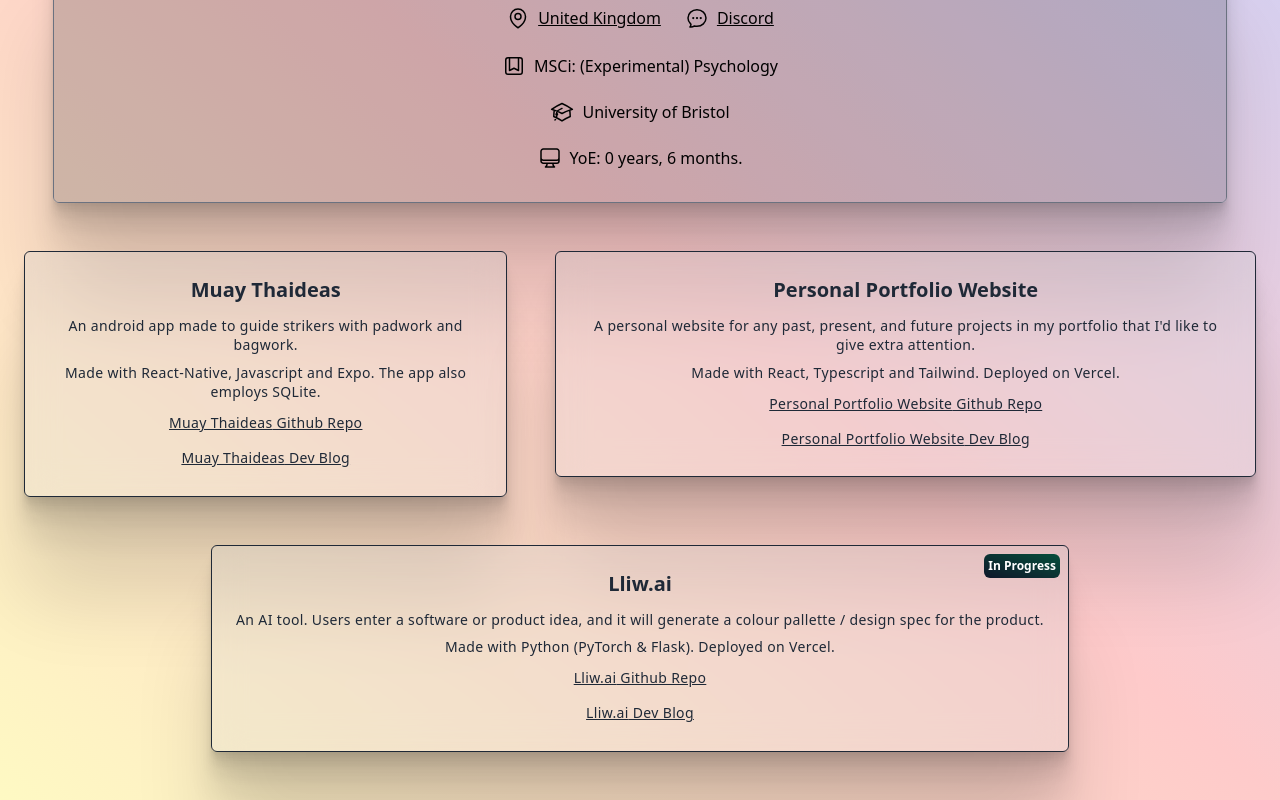
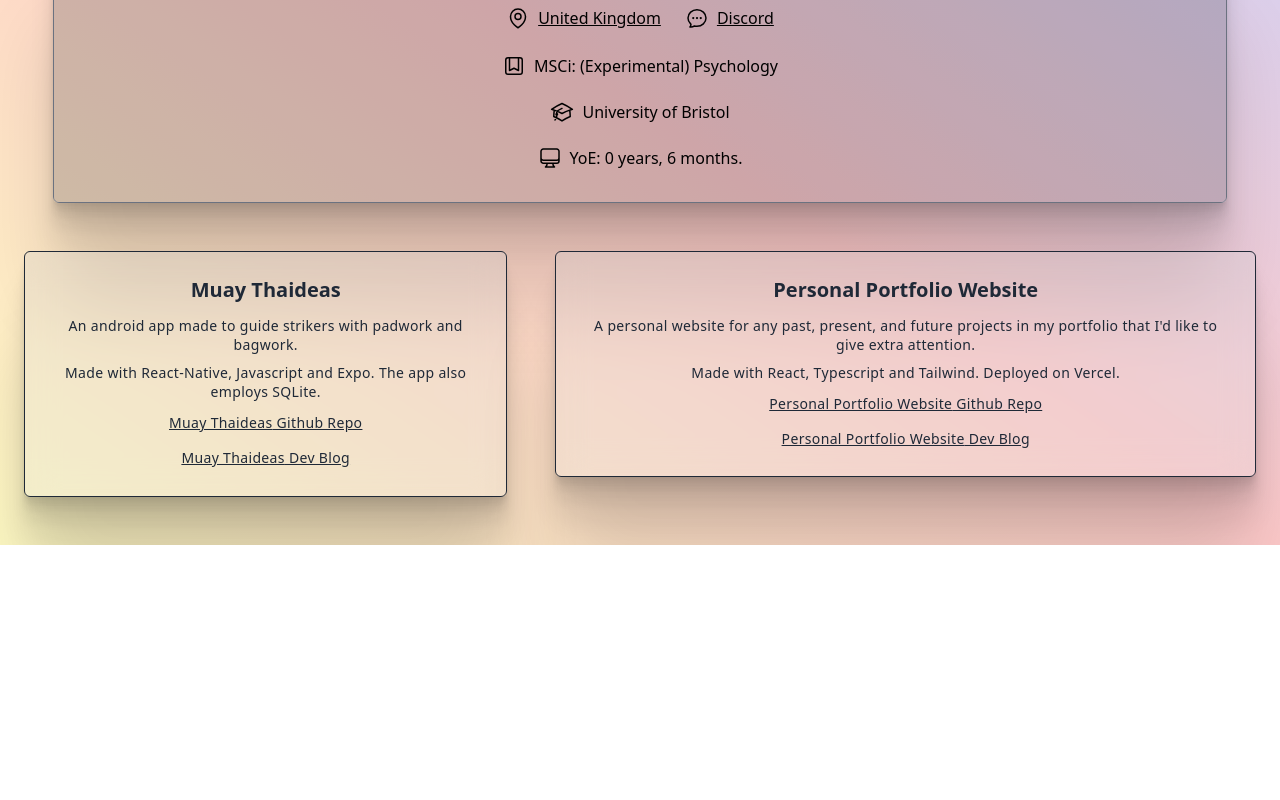
Before and after one commit to JJB9922/JJB9922Portfolio, a React (Vite) app in the folder JJB9922Portfolio/: page / in a window 1280 px wide. Shown: the part 327-1127 px from the top of the page. After the commit the page ends 872 px from the top, so only its background shows below. Built offline with nearby package versions, Linux system fonts and the light colour scheme.

Commit message:
removed Lliw

```diff
--- a/JJB9922Portfolio/src/App.tsx
+++ b/JJB9922Portfolio/src/App.tsx
@@ -45,7 +45,7 @@ function App() {
               />
             </div>
 
-            <div className='md:flex md:flex-row justify-center dark:mb-4'>
+            {/* <div className='md:flex md:flex-row justify-center dark:mb-4'>
               <ProjectTab
                 inProgress={true}
                 direction={'up'}
@@ -55,7 +55,7 @@ function App() {
                 github=''
                 devblog=''
               />
-            </div>
+            </div> */}
 
         </div>
       </div>
```
